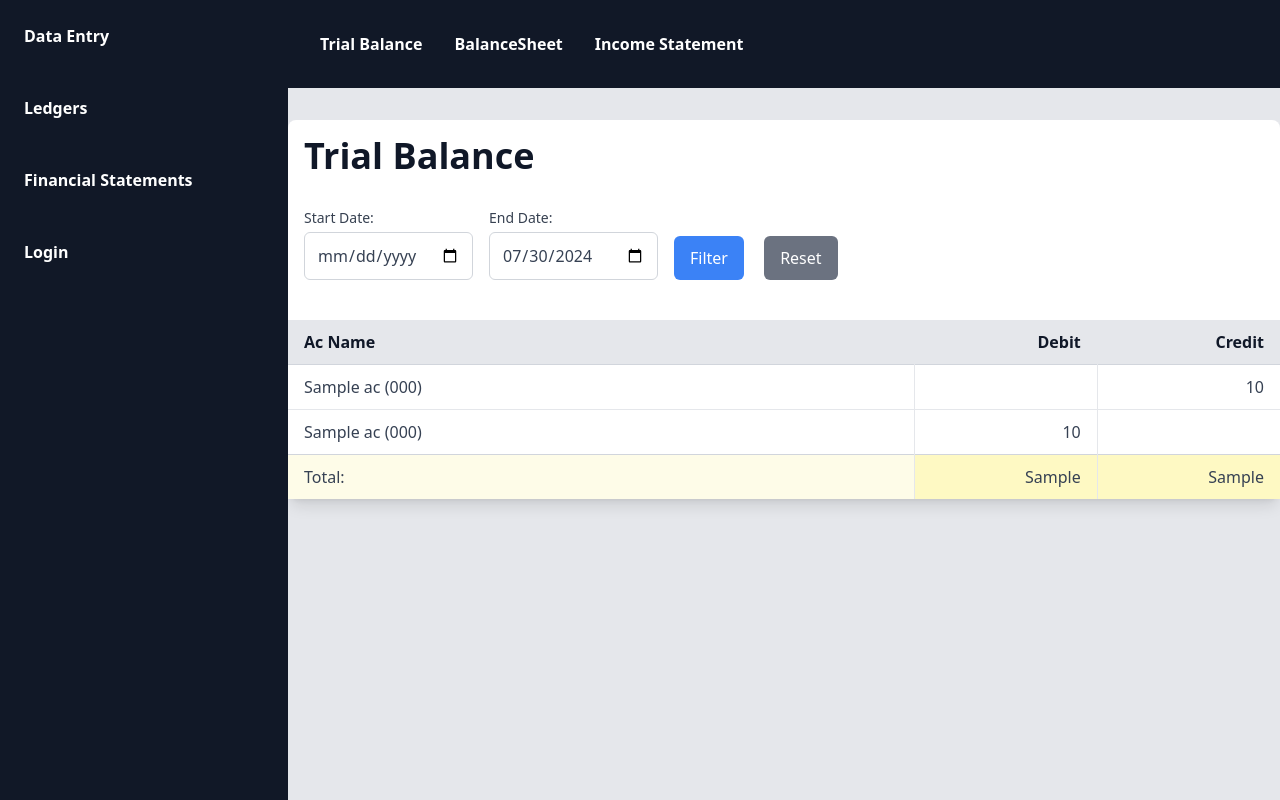
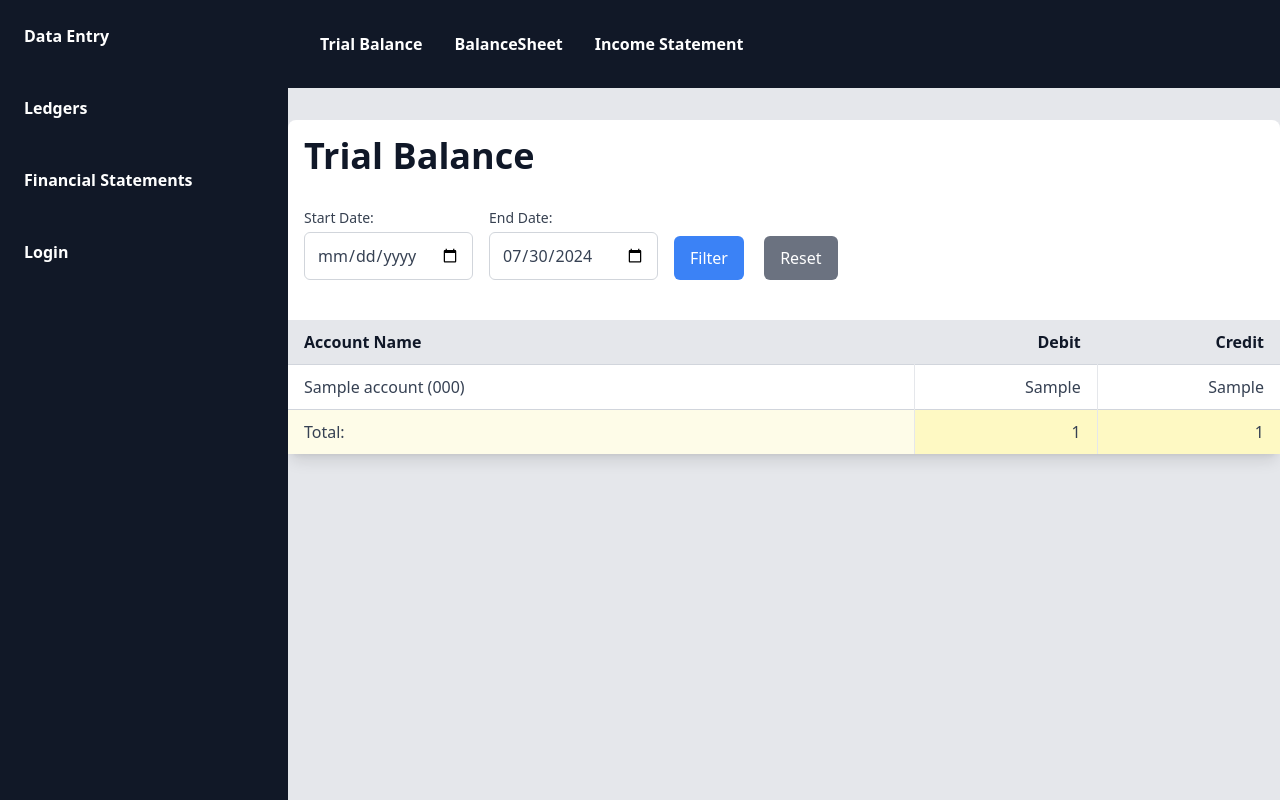
Before and after one commit to suresh466/coasv, a Django app: template fstatements/templates/fs/trial_balance.html in a window 1280 px wide. Run offline with Django 4.2, Linux system fonts and the light colour scheme; tables that the repository leaves empty hold one stand-in row (values such as "Sample post"); the template is opened without the code that fills it: values that come from a table or form of the project are taken from there, most other values are stand-ins (such as "Sample title", 1, 10 or a date in 2020); style sheets or scripts are compiled from the project's sources.

Commit message:
migrate(fstatements/trial_balance): django-coasc v0.9.7

```diff
--- a/fstatements/templates/fs/trial_balance.html
+++ b/fstatements/templates/fs/trial_balance.html
@@ -40,32 +40,30 @@
                 <table class="min-w-full border-collapse prose divide-y">
                     <thead>
                         <tr class="bg-gray-200 divide-x">
-                            <th class="px-4 py-2 text-left min-w-96">Ac Name</th>
+                            <th class="px-4 py-2 text-left min-w-96">Account Name</th>
                             <th class="px-4 py-2 text-right min-w-28">Debit</th>
                             <th class="px-4 py-2 text-right min-w-28">Credit</th>
                         </tr>
                     </thead>
                     <tbody class="divide-y">
-                        {% for ac in cr_acs %}
-                            <tr class="{% cycle "bg-white" "bg-gray-100" %} divide-x hover:bg-gray-300">
-                                <td class="px-4 py-2">{{ ac.ac.name }} ({{ ac.ac.code }})</td>
-                                <td class="px-4 py-2"></td>
-                                <td class="px-4 py-2 text-right">{{ ac.bal.cr_sum }}</td>
-                            </tr>
-                        {% endfor %}
-                        {% for ac in dr_acs %}
-                            <tr class="{% cycle "bg-white" "bg-gray-100" %} divide-x hover:bg-gray-300">
-                                <td class="px-4 py-2">{{ ac.ac.name }} ({{ ac.ac.code }})</td>
-                                <td class="px-4 py-2 text-right">{{ ac.bal.dr_sum }}</td>
-                                <td class="px-4 py-2"></td>
+                        {% for account in trial_balance.accounts %}
+                            <tr class="{% cycle 'bg-white' 'bg-gray-100' %} divide-x hover:bg-gray-300">
+                                <td class="px-4 py-2">{{ account.account.name }} ({{ account.account.code }})</td>
+                                {% if account.balance.net_balance < 0 %}
+                                    <td class="px-4 py-2 text-right bg-red-100">{{ account.balance.net_debit|default_if_none:'' }}</td>
+                                    <td class="px-4 py-2 text-right bg-red-100">{{ account.balance.net_credit|default_if_none:'' }}</td>
+                                {% else %}
+                                    <td class="px-4 py-2 text-right">{{ account.balance.net_debit|default_if_none:'' }}</td>
+                                    <td class="px-4 py-2 text-right">{{ account.balance.net_credit|default_if_none:'' }}</td>
+                                {% endif %}
                             </tr>
                         {% endfor %}
                     </tbody>
                     <tfoot>
                         <tr class="divide-x bg-yellow-100">
                             <td class="px-4 py-2 bg-yellow-50 min-w-96">Total:</td>
-                            <td class="px-4 py-2 text-right min-w-28">{{ total_sum.dr_acs }}</td>
-                            <td class="px-4 py-2 text-right min-w-28">{{ total_sum.cr_acs }}</td>
+                            <td class="px-4 py-2 text-right min-w-28">{{ trial_balance.total_net_debit }}</td>
+                            <td class="px-4 py-2 text-right min-w-28">{{ trial_balance.total_net_credit }}</td>
                         </tr>
                     </tfoot>
                 </table>
```
Also changed, not shown: fstatements/utils.py (+8 -10 lines), fstatements/views.py (+4 -8 lines).
